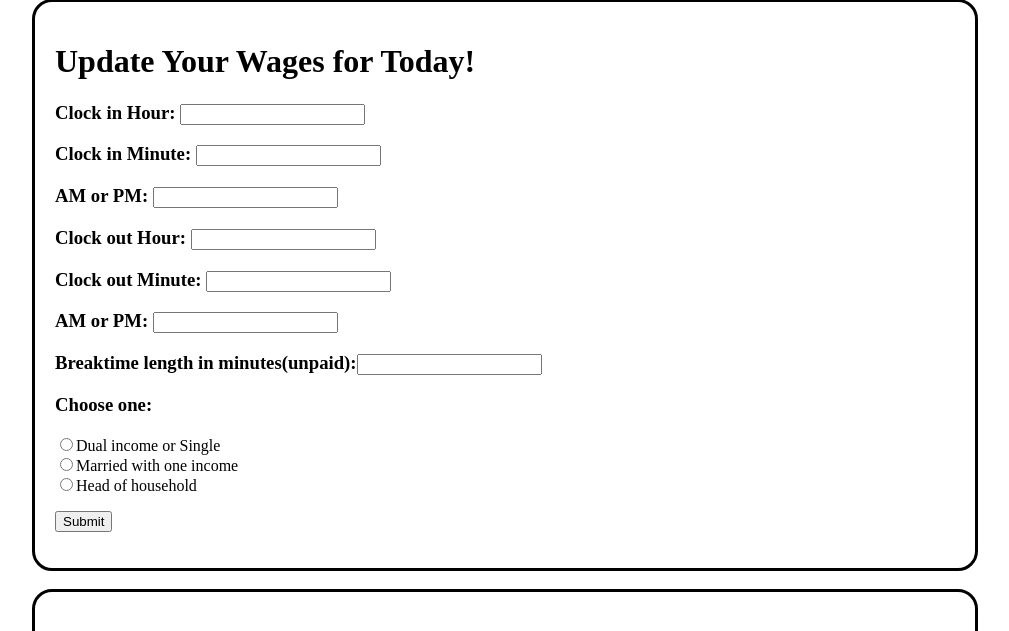
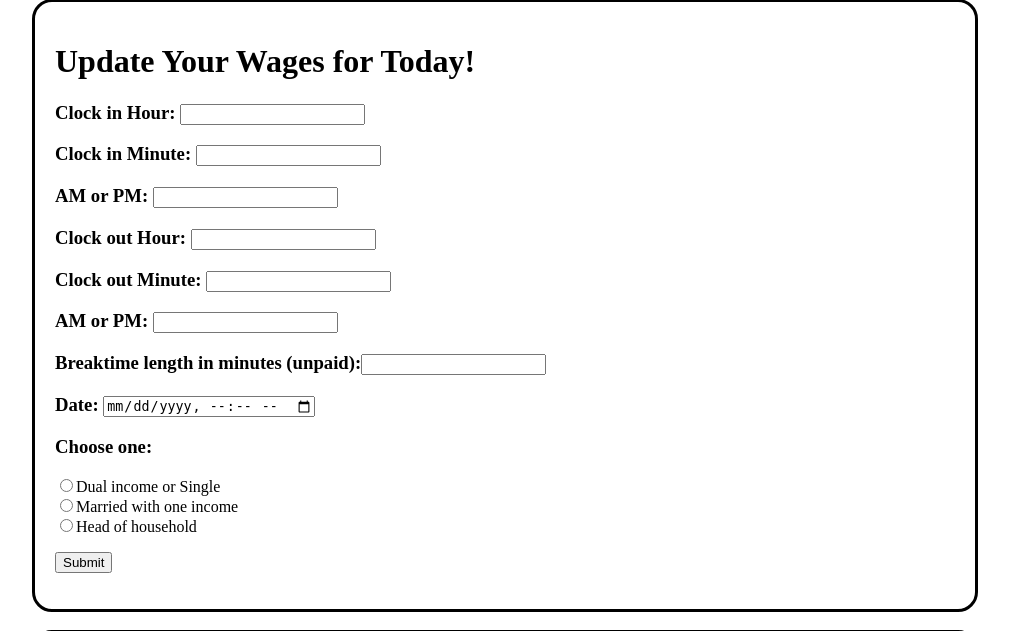
Before and after one commit to eliasd/Wage-Theft-Prevention-Site, a Python web app: template templates/finlog.html in a window 1280 px wide. Shown: the part 143-774 px from the top of the page, without its empty margins (135-1144 px from the left). Run offline with Jinja, Linux system fonts and the light colour scheme; the template is opened without the code that fills it, so the values that code supplies are empty; some libraries are stand-ins or nearby versions.

Commit message:
adela: added date

```diff
--- a/templates/finlog.html
+++ b/templates/finlog.html
@@ -37,7 +37,8 @@
            <h3>Clock out Hour: <input type="number" name="time_out_hour"/></h3>
            <h3>Clock out Minute: <input type="number" name="time_out_min"/></h3>
            <h3>AM or PM: <input type='text' name = 'time_of_day_out' /></h3>
-           <h3>Breaktime length in minutes(unpaid):<input type="number" name="break_time_length"/></h3>
+           <h3>Breaktime length in minutes (unpaid):<input type="number" name="break_time_length"/></h3>
+           <h3>Date: <input type="datetime-local" name="date"/><h3>
           </div>
         </div>
         <!--asks for status using radio button-->
```
